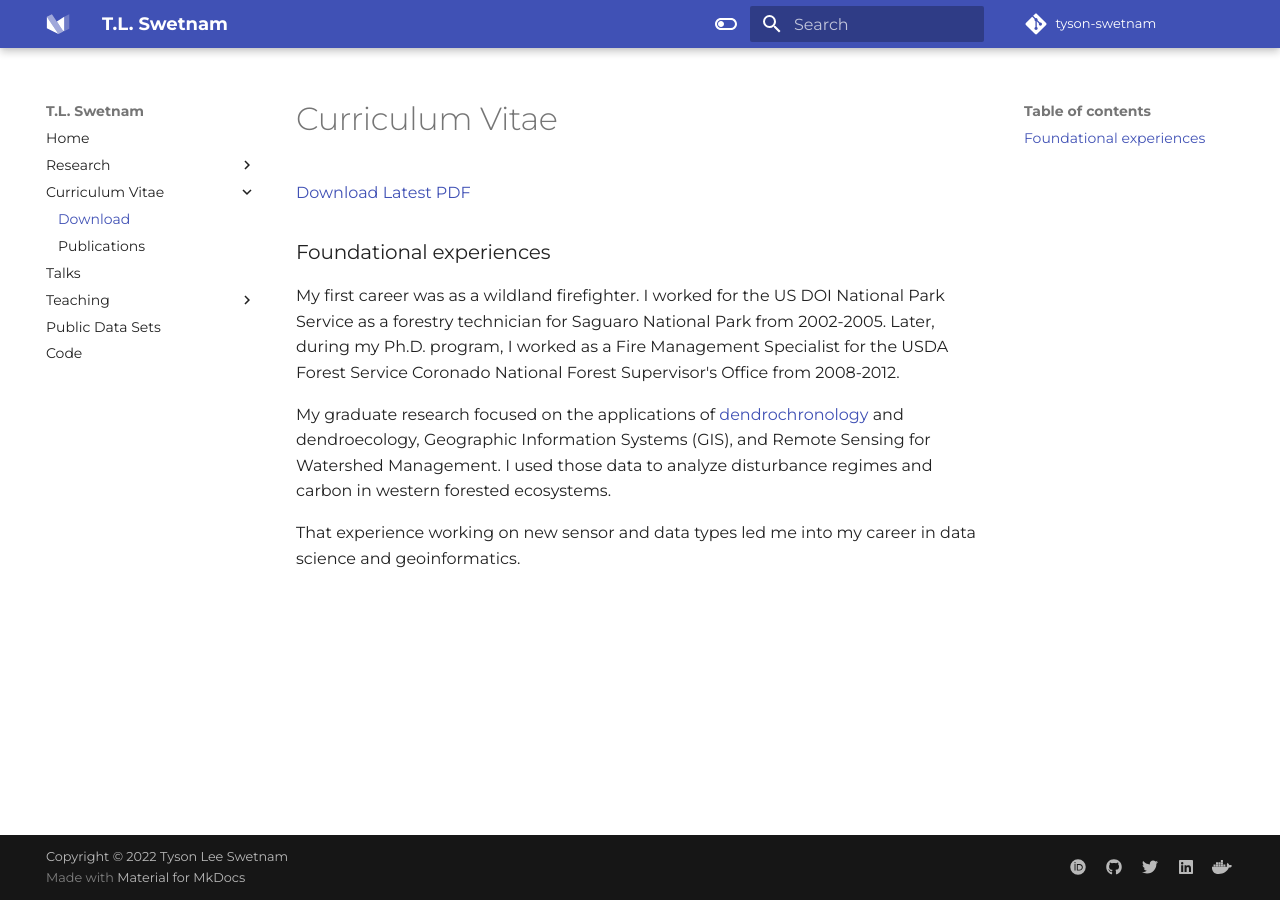
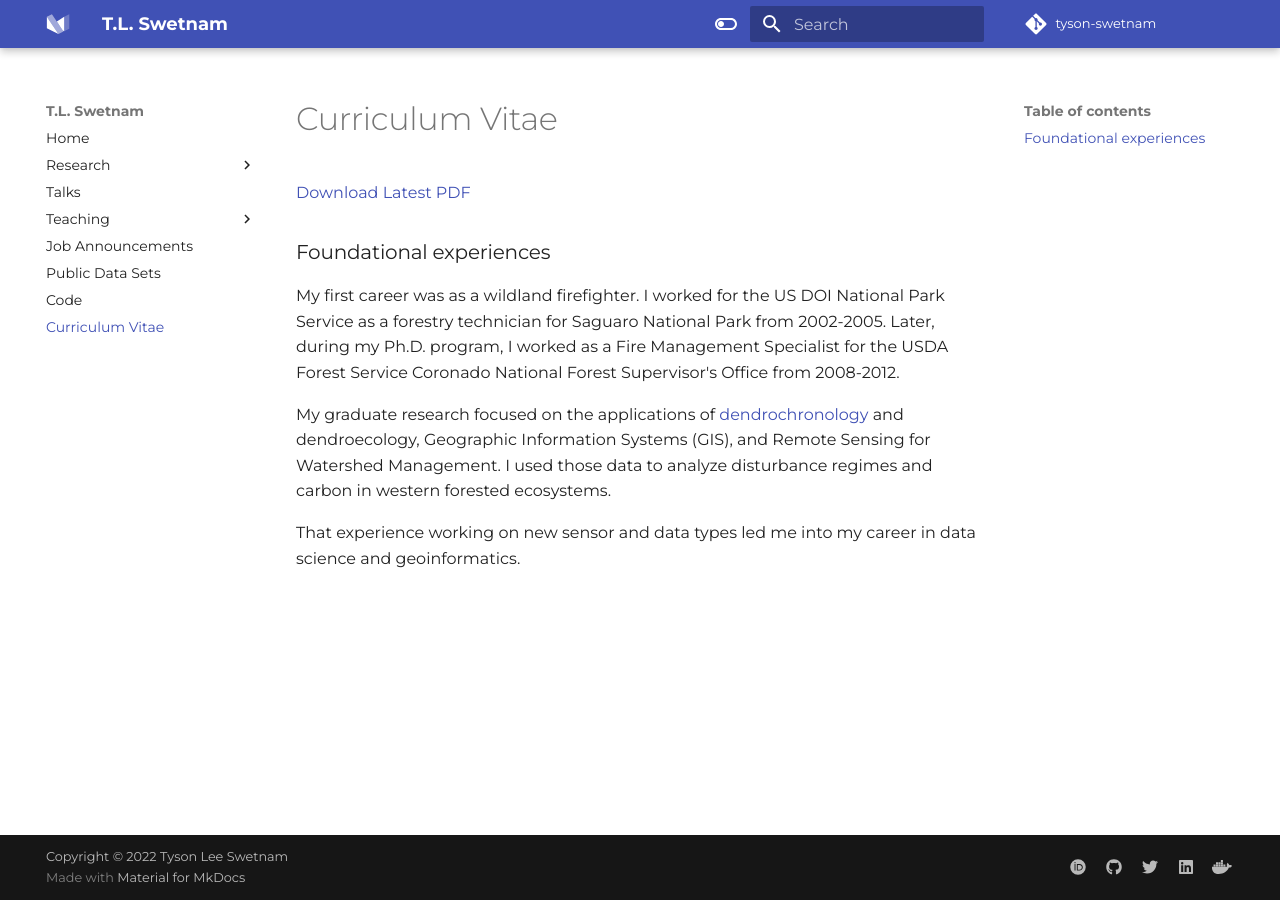
Before and after one commit to tyson-swetnam/new-website, an MkDocs documentation site: the page built from docs/cv.md, in a window 1280 px wide. Built offline with MkDocs 1.6.1 and Material for MkDocs 9.7.7, drawn with Linux system fonts in a browser that asks for light colours; some web fonts are replaced; comment, search, counter and statistics services are not loaded; some of the changed lines change nothing that is shown.

Commit message:
Update mkdocs.yml

```diff
--- a/mkdocs.yml
+++ b/mkdocs.yml
@@ -104,14 +104,13 @@ nav:
     - Current: current_projects.md
     - Prior: previous_projects.md
     - Grants & Awards: awards.md
-    - Job Announcements: jobs.md
-  - Curriculum Vitae:
-    - Download: cv.md
     - Publications: publications.md
   - Talks: talks.md
   - Teaching:
     - Classes taught: teaching.md
     - Advising: advising.md
     - Mentoring: mentoring.md
+  - Job Announcements: jobs.md
   - Public Data Sets: data.md
   - Code: code.md
+  - Curriculum Vitae: cv.md
```
